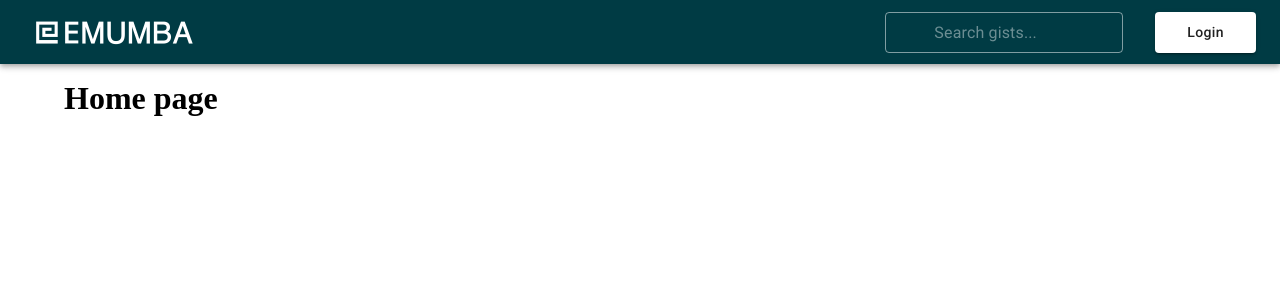
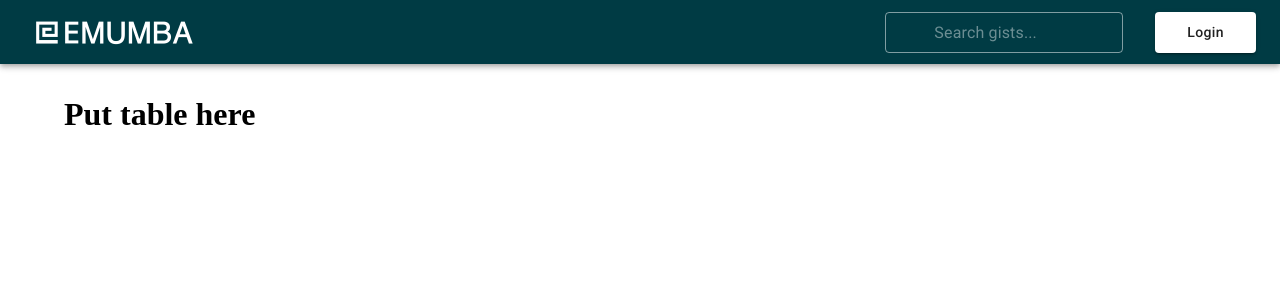
Before and after one commit to emusman97/git-notes, a React (Vite) app: page / in a window 1280 px wide. Shown: the top 300 px of the page. Built offline with nearby package versions, Linux system fonts and the light colour scheme; some icons are missing.

Commit message:
feat (Home page): Add PageHeadingContainer

```diff
--- a/src/pages/HomePage/index.tsx
+++ b/src/pages/HomePage/index.tsx
@@ -1,12 +1,12 @@
-import { MainLayout } from '@/components';
+import { MainLayout, PageHeadingContainer } from '@/components';
+import { AppStrings } from '@/constants';
 import type { JSX } from 'react';
 
 export function HomePage(): JSX.Element {
   return (
     <MainLayout>
-      <>
-        <h1>Home page</h1>
-      </>
+      <PageHeadingContainer title={AppStrings.PublicGists} />
+      <h1>Put table here</h1>
     </MainLayout>
   );
 }
```
